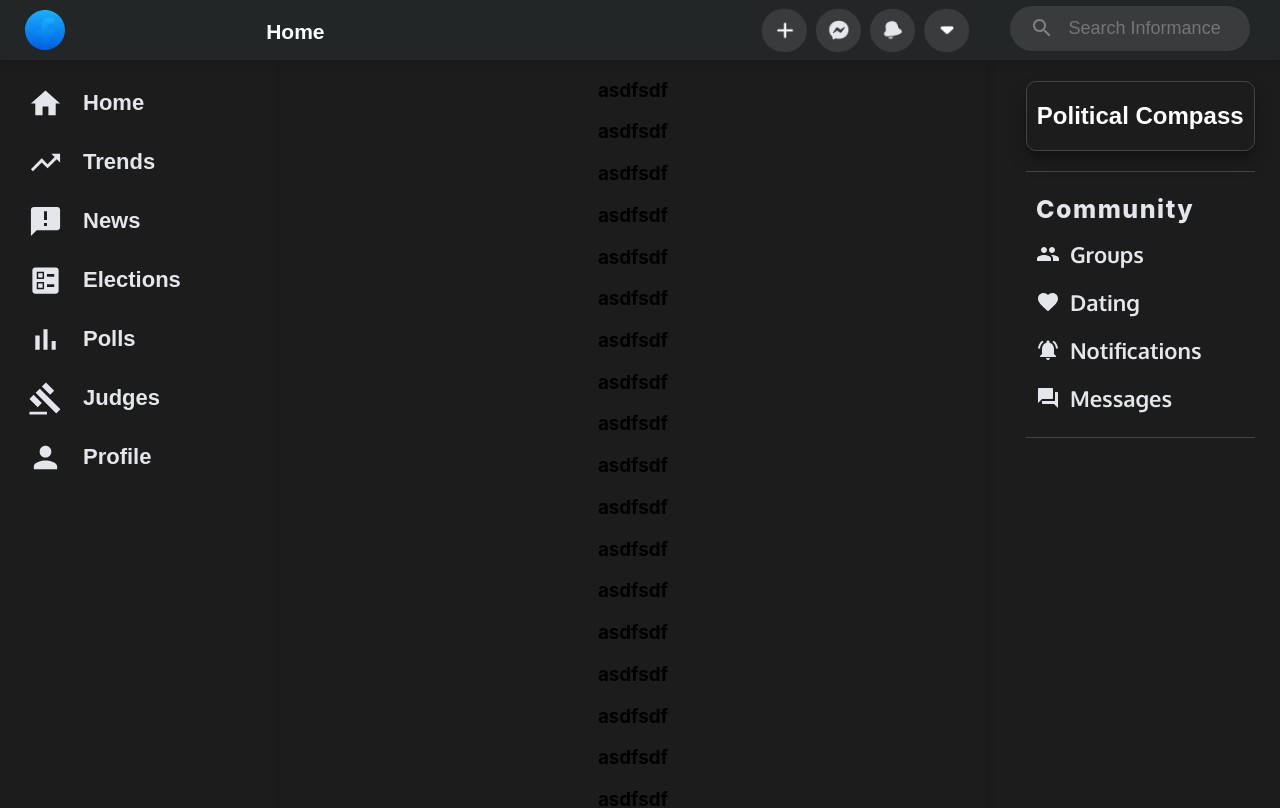
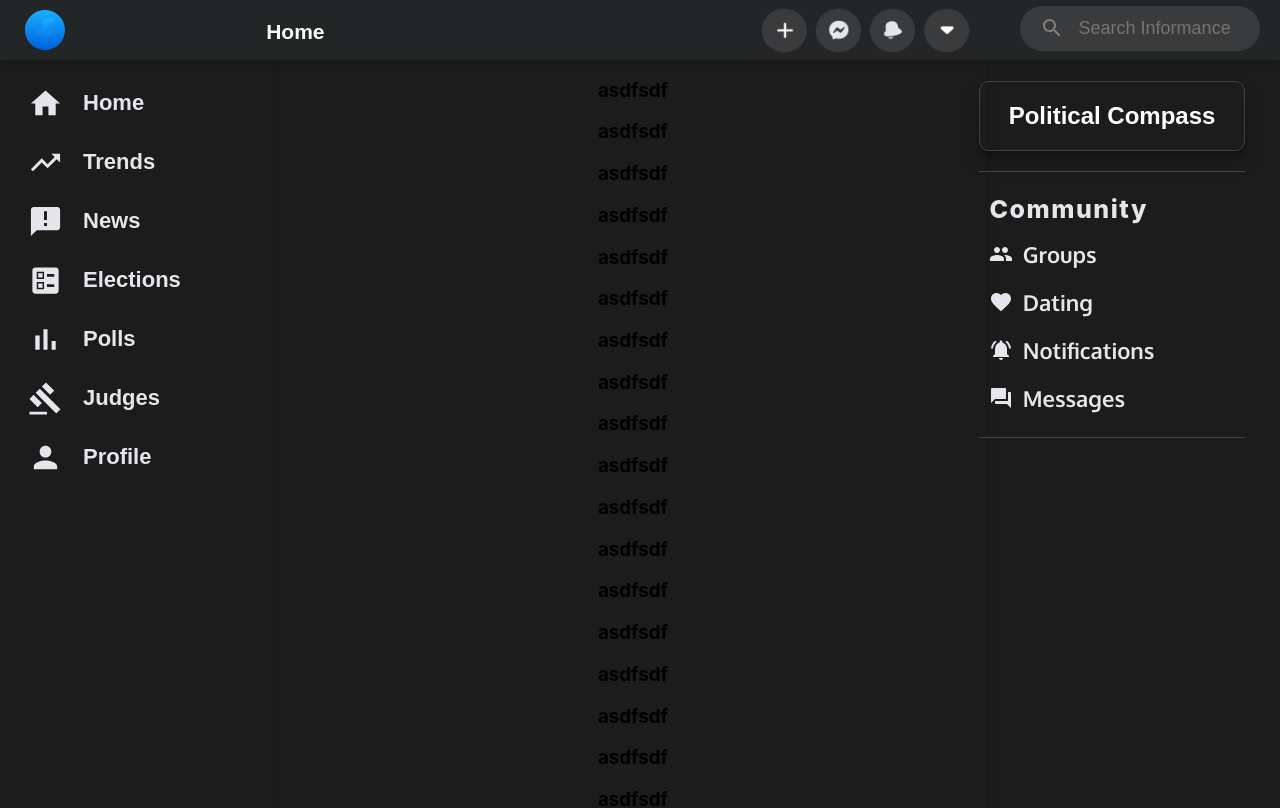
Before and after one commit to ZacharyCWilliams/informance, a React (Create React App) app: page / in a window 1280 px wide. Shown: the top 808 px of the page. Built offline with nearby package versions, Linux system fonts and the light colour scheme.

Commit message:
search bar and rightnav sticky fixes

```diff
--- a/src/scss/centernav.scss
+++ b/src/scss/centernav.scss
@@ -75,6 +75,7 @@
   color: #e4e6eb;
   margin-top: 6px;
   display: flex;
+  margin-left: 20px;
 }
 
 .rightnav-input {
--- a/src/scss/rightnav.scss
+++ b/src/scss/rightnav.scss
@@ -38,12 +38,15 @@
 .right-nav-section {
   display: flex;
   flex-direction: column;
+  position: fixed;
+  right: 5px;
+  top: 60px;
 }
 
-.right-nav-div {
-  position: sticky;
-  top: 0;
-}
+// .right-nav-div {
+//   position: sticky;
+//   top: 0;
+// }
 
 .rightnav-search-container {
   width: 80%;
```
